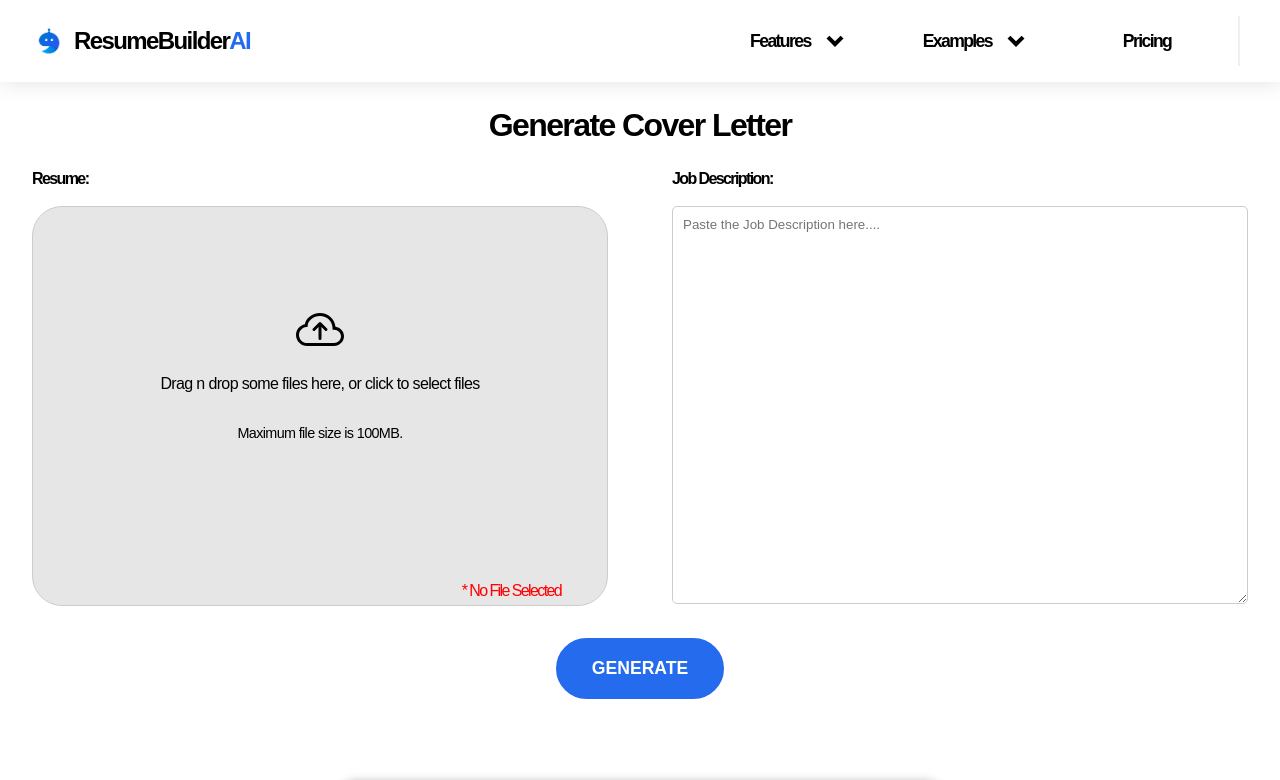
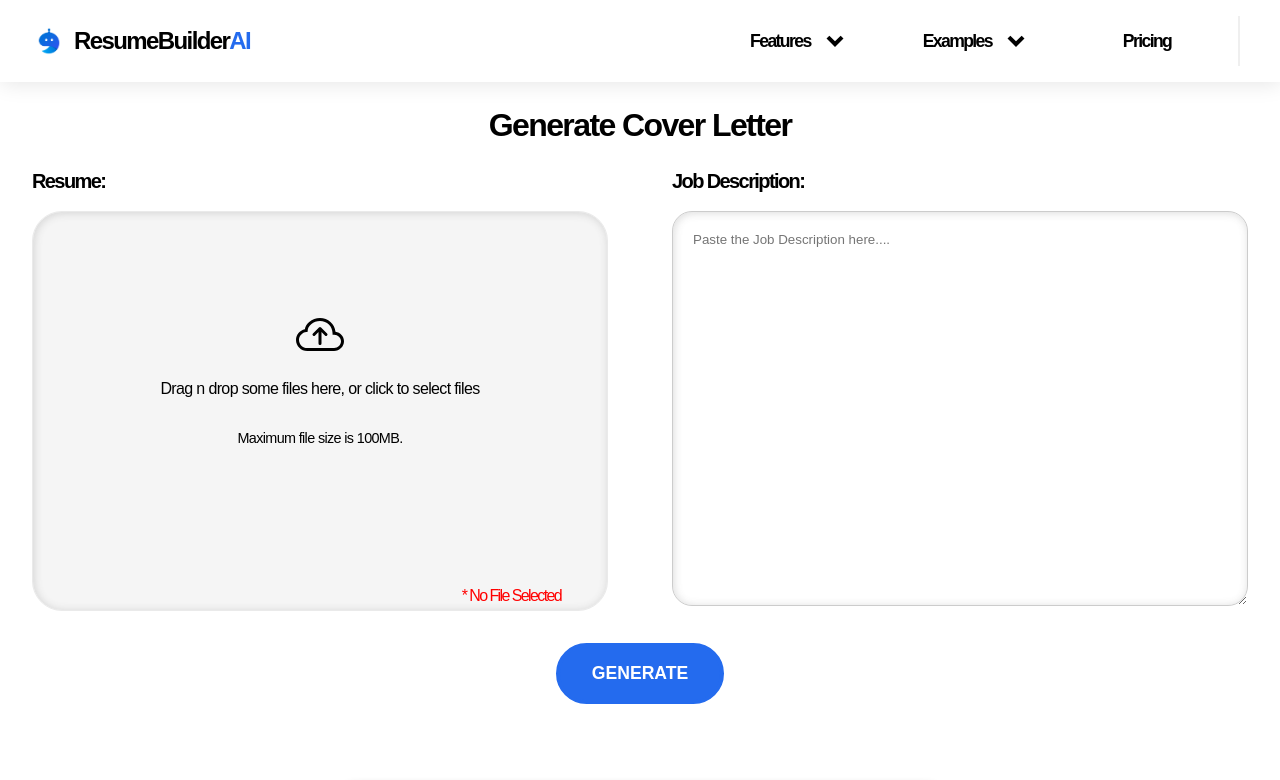
Before and after one commit to brandonluffman/resumebuilder, a Next.js app: page /cover-letter-builder in a window 1280 px wide. Shown: the top 780 px of the page. Built offline with nearby package versions, Linux system fonts and the light colour scheme; a web font is replaced by a local one.

Commit message:
new styling

```diff
--- a/components/BuildForm.js
+++ b/components/BuildForm.js
@@ -5,8 +5,6 @@ import Loading from './Loading';
 import ChronologicalResumeTemplate from './ChronologicalResumeTemplate';
 import FunctionalResumeTemplate from './FunctionalResumeTemplate';
 import CombinationResumeTemplate from './CombinationResumeTemplate';
-import jsPDF from 'jspdf';
-import html2canvas from 'html2canvas';
 
 const BuildForm = () => {
   const [isLoading, setIsLoading] = useState(false);
--- a/components/FunctionalResumeTemplate.js
+++ b/components/FunctionalResumeTemplate.js
@@ -64,7 +64,7 @@ const FunctionalResumeTemplate = ({ formData, setFormData }) => {
               <p className='work-company'>{experience.company}</p>
               <div className='work-dates'>
               <p>{experience.startDate}</p>
-              <p> - </p>
+              <p>-</p>
               <p>{experience.endDate}</p>
               </div>
               </div>
--- a/package.json
+++ b/package.json
@@ -22,9 +22,11 @@
     "embla-carousel-autoplay": "^8.0.0-rc14",
     "embla-carousel-react": "^8.0.0-rc14",
     "html2canvas": "^1.4.1",
+    "html2pdf.js": "^0.10.1",
     "jspdf": "^2.5.1",
     "next": "13.5.4",
     "next-env": "^1.1.1",
+    "pdfmake": "^0.2.9",
     "quill": "^1.3.7",
     "react": "18.2.0",
     "react-circular-progressbar": "^2.1.0",
--- a/styles/tailor.css
+++ b/styles/tailor.css
@@ -41,18 +41,22 @@
   }
 
   .tailor-resume-label {
-    font-size: 16px;
+    font-size: 20px;
     font-weight: bold;
   }
 
   .tailor-jobdescription-container textarea {
     width: 100%;
-    height: 85%;
-    padding: 10px;
+    height: 83.5%;
+    padding: 20px;
     border: 1px solid #ccc;
-    border-radius: 5px;
+    border-radius: 20px;
     resize: vertical;
     outline: none;
+    background-color: white;
+    color: black;
+    box-shadow: 1px 1px 8px rgba(77, 77, 77, 0.2);
+    box-shadow: 1px 1px 8px inset rgba(77, 77, 77, 0.2);
 }
 .tailor-jobdescription-container input {
     outline: none;
--- a/styles/test.css
+++ b/styles/test.css
@@ -141,16 +141,18 @@
 }
 
 .custom-file-upload {
-    border: 1px solid #ccc;
+    border: 1px solid #eaeaea;
     /* width:50%; */
     min-width: 50%;
     height:400px;
     border-radius: 30px;
     cursor: pointer;
-    background-color: rgb(230, 230, 230);
+    background-color: rgb(245, 245, 245);
     margin: auto;
     margin-bottom:2rem;
     position: relative;
+    box-shadow: 1px 1px 8px rgba(77, 77, 77, 0.2);
+    box-shadow: 1px 1px 8px inset rgba(77, 77, 77, 0.2);
 }
 
 
```
Also changed, not shown: components/ChronologicalResumeTemplate.js (+42 -1 lines), components/Test.js (+7 -2 lines), 2 other files (tests, documents, lock files or other folders).
